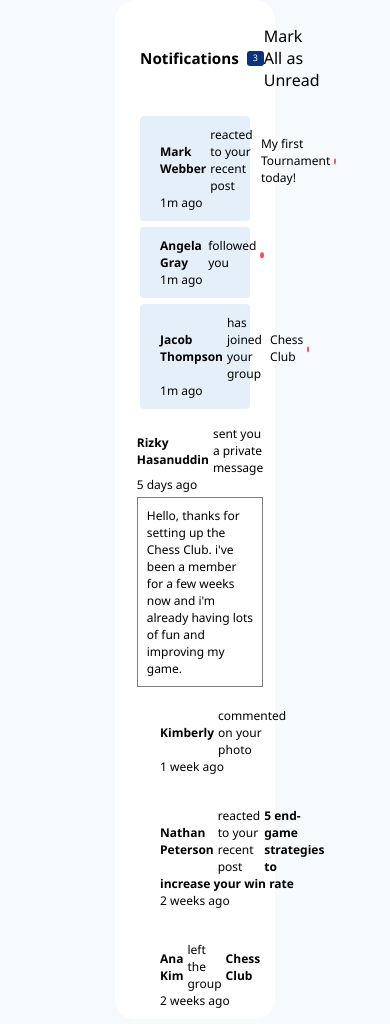
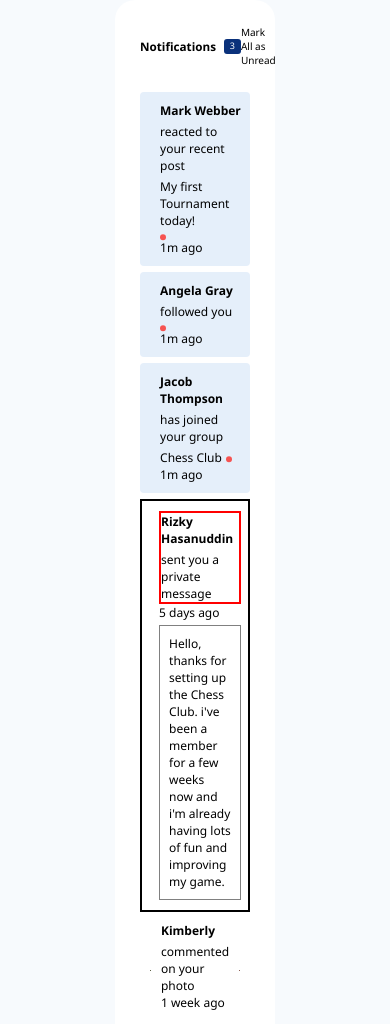
Before and after one commit to QDevv/Notifications, a plain HTML site: page index.html in a window 390 px wide. Shown: the top 1024 px of the page. Drawn offline with Linux system fonts and the light colour scheme.

Commit message:
second commit

```diff
--- a/style.css
+++ b/style.css
@@ -70,9 +70,7 @@ header{
 }
 
 .Unread-Notifs .mark-wrapper{
-    width: 40px ;
-    /* border: 2px solid green; */
-    /* margin-right: auto; */
+    width: 40px;
 }
 .mark-notif{
     display: flex;
@@ -169,3 +167,54 @@ header{
 .change{
 
 }
+
+@media screen and (max-width: 1260px) {
+    .mark-notif{
+        /* border: 2px solid red; */
+        flex-wrap: wrap;
+        text-align: left;
+        justify-content: flex-start;
+        width: 21vw;
+    }
+    .Rizky-notif{
+        display: flex;
+        justify-content: flex-start;
+        align-items: center;
+        gap: 4px;
+        border: 2px solid red;
+        flex-wrap: wrap;
+        width: 21vw;
+        /* margin-left: px; */
+
+    }
+    .Rizky-container{
+        display: flex;
+        justify-content: center;
+        align-items: flex-start;
+        gap: 10px;
+        padding: 10px;
+        border: 2px solid black;
+        font-size: 12px;
+    }
+    .Rizky-wrapper{
+        width: 135px;
+    }
+   .kimberly-notif, .Nathan-notif,.Ana-notifs{
+    display: flex;
+    justify-content: flex-start;
+    align-items: center;
+    gap: 4px;
+    flex-wrap: wrap;
+   }
+   .Nathan-wrapper{
+    width: 70px;
+
+   }
+   .mark-all{
+    font-size: 10px;
+   }
+   .Notifs{
+    font-size: 10px;
+   }
+
+}
```
